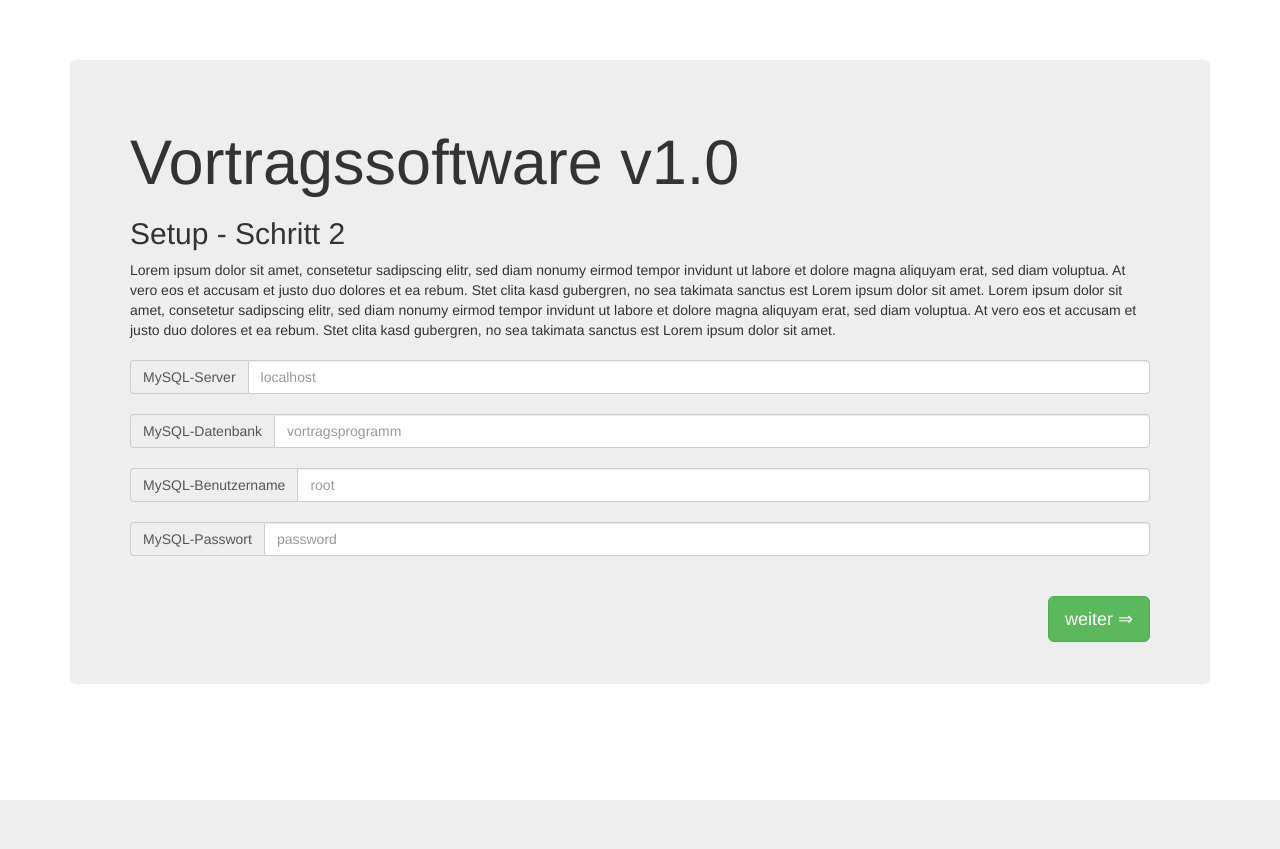
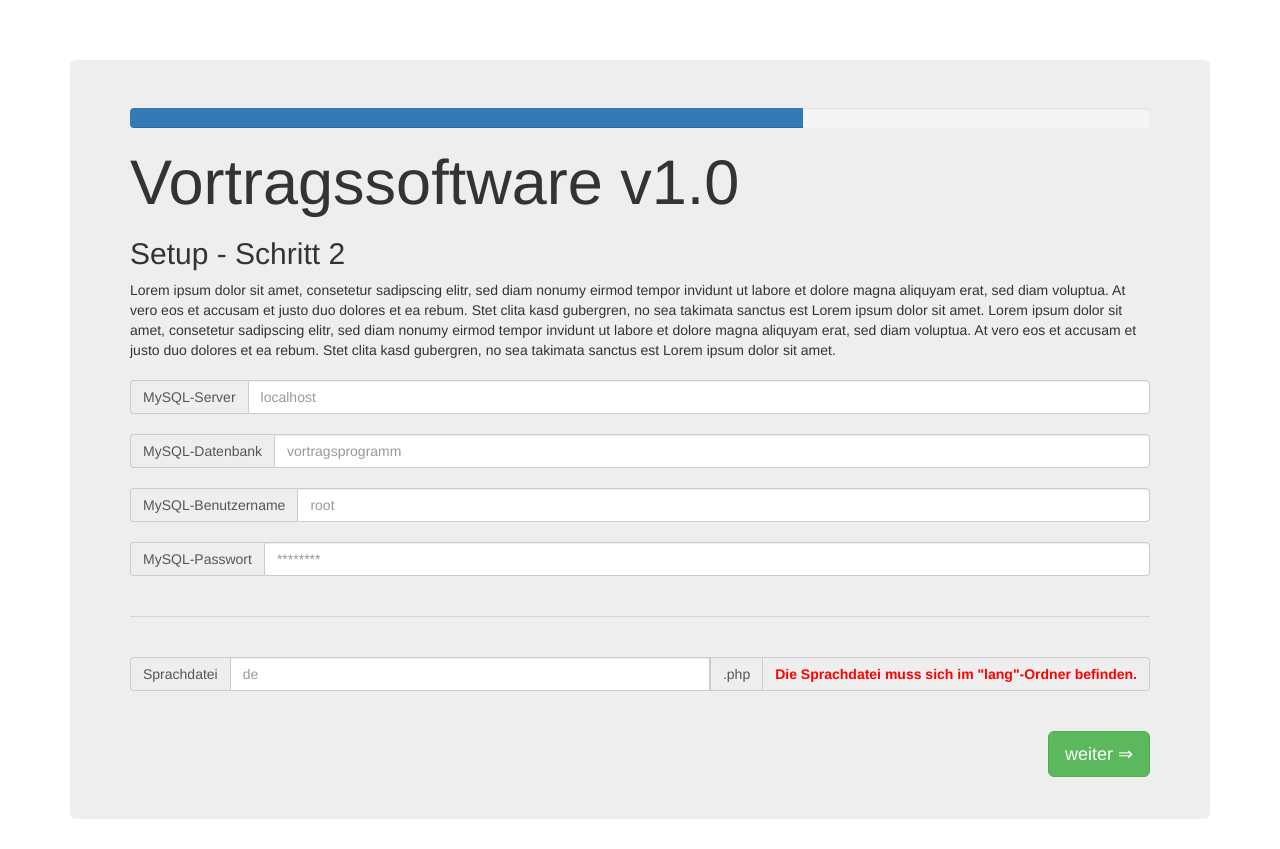
Before and after one commit to oli-z/vortragssoftware, a PHP site: page /install/index2.php in a window 1280 px wide. Before the commit the page ends 800 px from the top, so only its background shows below. Run offline with PHP 8.4, Linux system fonts and the light colour scheme; some libraries are stand-ins or nearby versions.

Commit message:
Installer verbessert

```diff
--- a/install/index.php
+++ b/install/index.php
@@ -8,6 +8,11 @@
     <br>
     <br>
     <div class="jumbotron">
+      <div class="progress">
+        <div class="progress-bar" role="progressbar" aria-valuenow="60" aria-valuemin="0" aria-valuemax="100" style="width: 33%;">
+        </div>
+      </div>
+
       <h1>Vortragssoftware v1.0</h1>
       <h2>Setup - Schritt 1</h2>
       <div>Lorem ipsum dolor sit amet, consetetur sadipscing elitr, sed diam nonumy eirmod tempor invidunt ut labore et dolore magna aliquyam erat, sed diam voluptua. At vero eos et accusam et justo duo dolores et ea rebum. Stet clita kasd gubergren, no sea takimata sanctus est Lorem ipsum dolor sit amet. Lorem ipsum dolor sit amet, consetetur sadipscing elitr, sed diam nonumy eirmod tempor invidunt ut labore et dolore magna aliquyam erat, sed diam voluptua. At vero eos et accusam et justo duo dolores et ea rebum. Stet clita kasd gubergren, no sea takimata sanctus est Lorem ipsum dolor sit amet.</div>
--- a/install/index2.php
+++ b/install/index2.php
@@ -8,8 +8,13 @@
     <br>
     <br>
     <div class="jumbotron">
+      <div class="progress">
+        <div class="progress-bar" role="progressbar" aria-valuenow="60" aria-valuemin="0" aria-valuemax="100" style="width: 66%;">
+        </div>
+      </div>
       <h1>Vortragssoftware v1.0</h1>
       <h2>Setup - Schritt 2</h2>
+
       <div>Lorem ipsum dolor sit amet, consetetur sadipscing elitr, sed diam nonumy eirmod tempor invidunt ut labore et dolore magna aliquyam erat, sed diam voluptua. At vero eos et accusam et justo duo dolores et ea rebum. Stet clita kasd gubergren, no sea takimata sanctus est Lorem ipsum dolor sit amet. Lorem ipsum dolor sit amet, consetetur sadipscing elitr, sed diam nonumy eirmod tempor invidunt ut labore et dolore magna aliquyam erat, sed diam voluptua. At vero eos et accusam et justo duo dolores et ea rebum. Stet clita kasd gubergren, no sea takimata sanctus est Lorem ipsum dolor sit amet.</div>
       <br>
 
@@ -30,7 +35,16 @@
       <br>
       <div class="input-group">
         <span class="input-group-addon" id="basic-addon1">MySQL-Passwort</span>
-        <input type="text" class="form-control" placeholder="password" aria-describedby="basic-addon1">
+        <input type="password" class="form-control" placeholder="********" aria-describedby="basic-addon1">
+      </div>
+      <br>
+      <hr>
+      <br>
+      <div class="input-group">
+        <span class="input-group-addon" id="basic-addon1">Sprachdatei</span>
+        <input type="text" class="form-control" placeholder="de" aria-describedby="basic-addon1">
+        <span class="input-group-addon">.php</span>
+        <span class="input-group-addon"><font color="red"><strong>Die Sprachdatei muss sich im "lang"-Ordner befinden.</strong></font></span>
       </div>
 
       <br>
```
